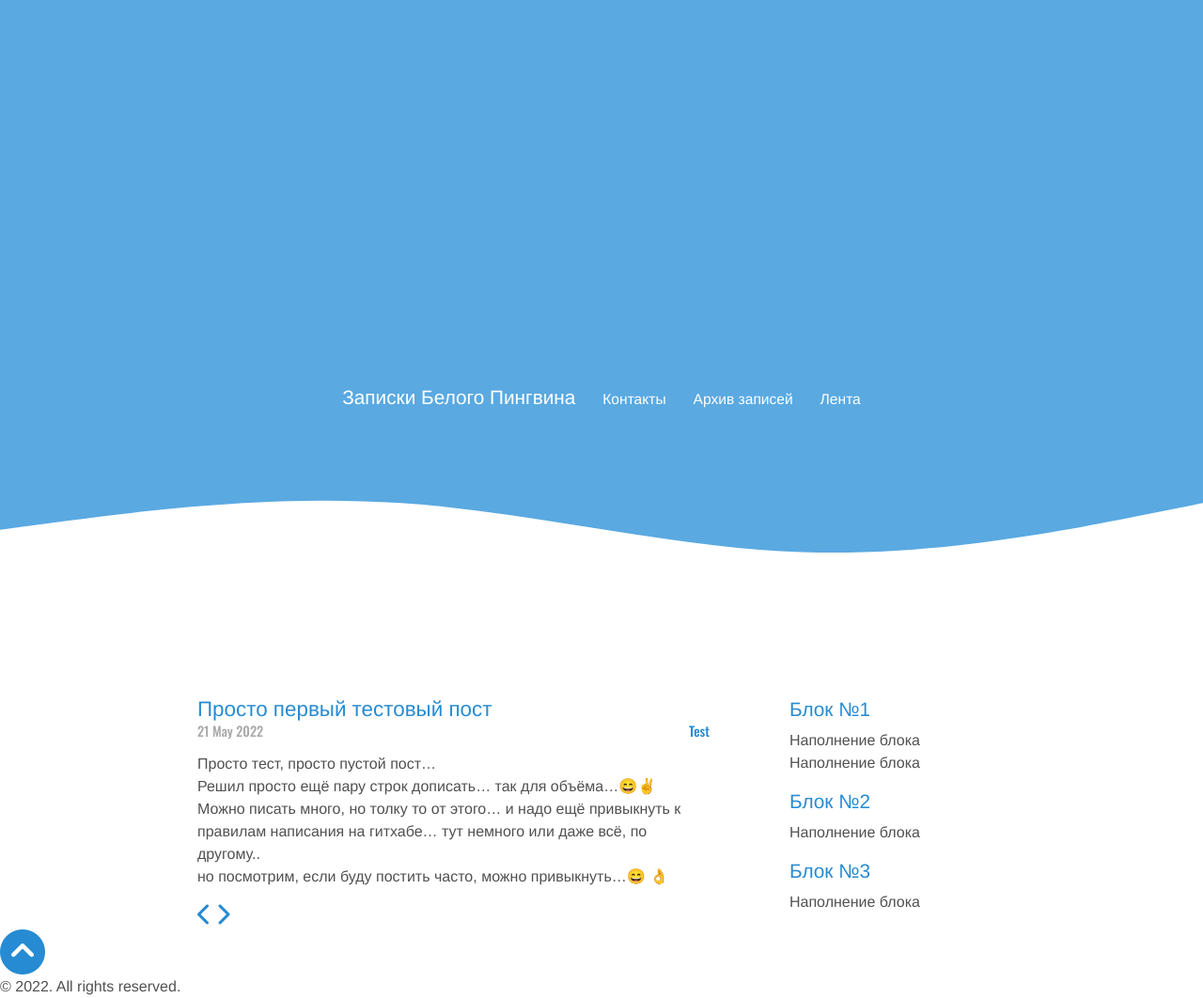
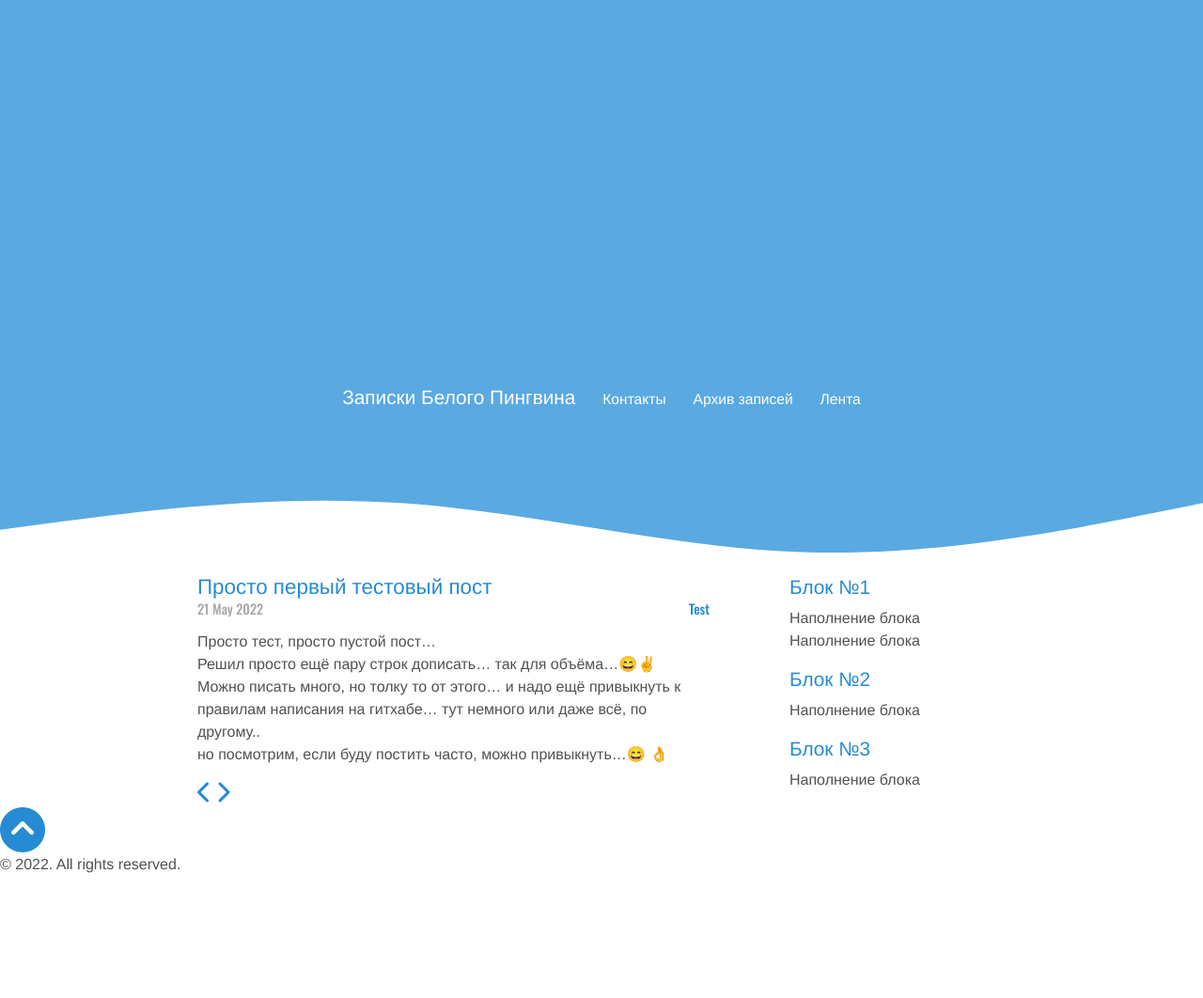
Before and after one commit to whitepingvin/blog, a Jekyll site: the page built from index.html, in a window 1280 px wide. Shown: the whole page at 94% size. Built offline with Jekyll 4.4.1, drawn with Linux system fonts in a browser that asks for light colours; nearby versions of some CDN libraries; emoji names are drawn with the system emoji font; the list of posts is cut into pages by our own code; after the commit the page ends 932 px from its top, so only the background shows below that.

Commit message:
Update style.css

```diff
--- a/css/style.css
+++ b/css/style.css
@@ -265,6 +265,7 @@ h3.masthead-title a {
     max-width: 100%;
     margin: 0 auto;
     justify-content: space-between;
+    margin-top: -130px;
 }
 
 /* ------ CONTAINER ------- */
```
